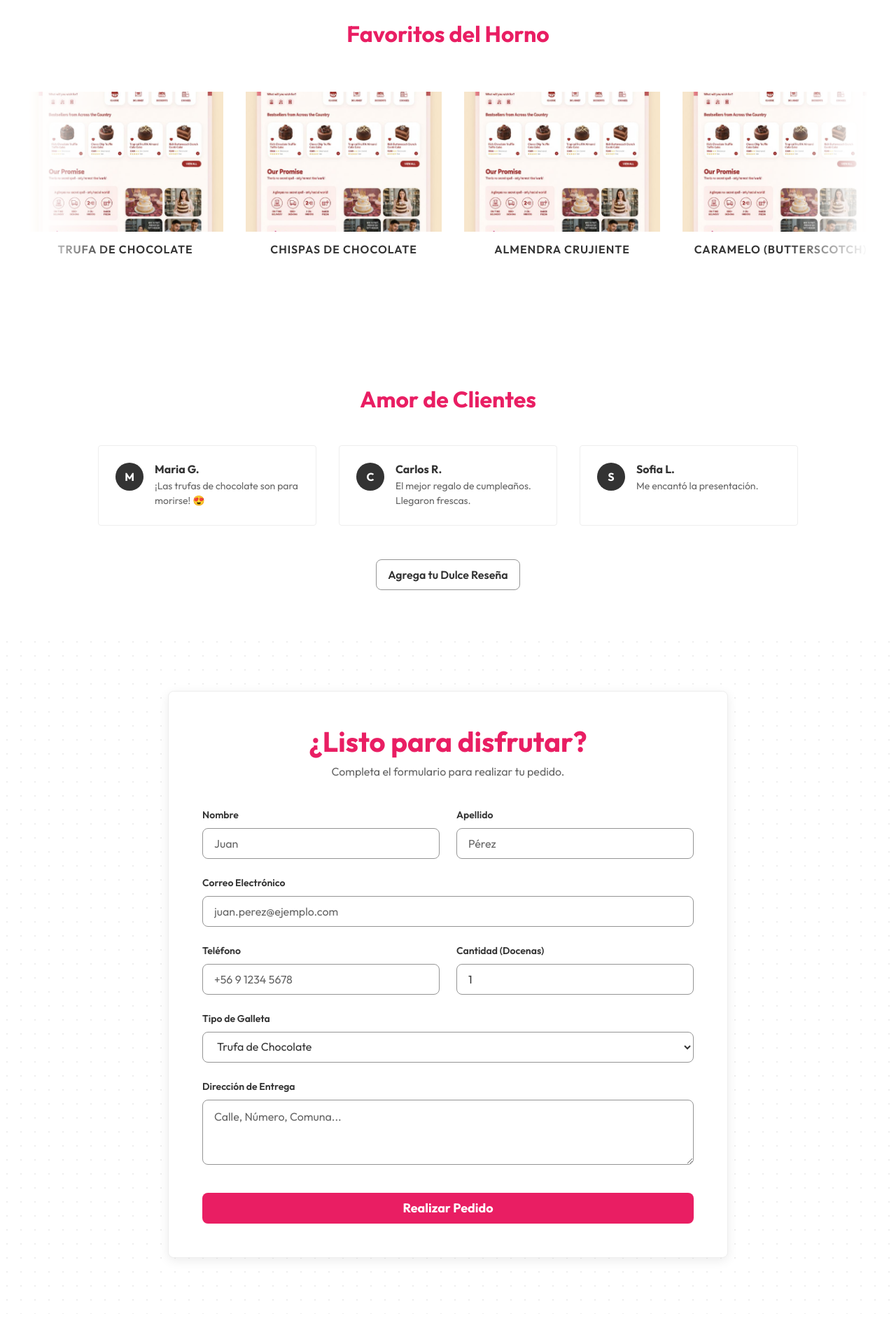
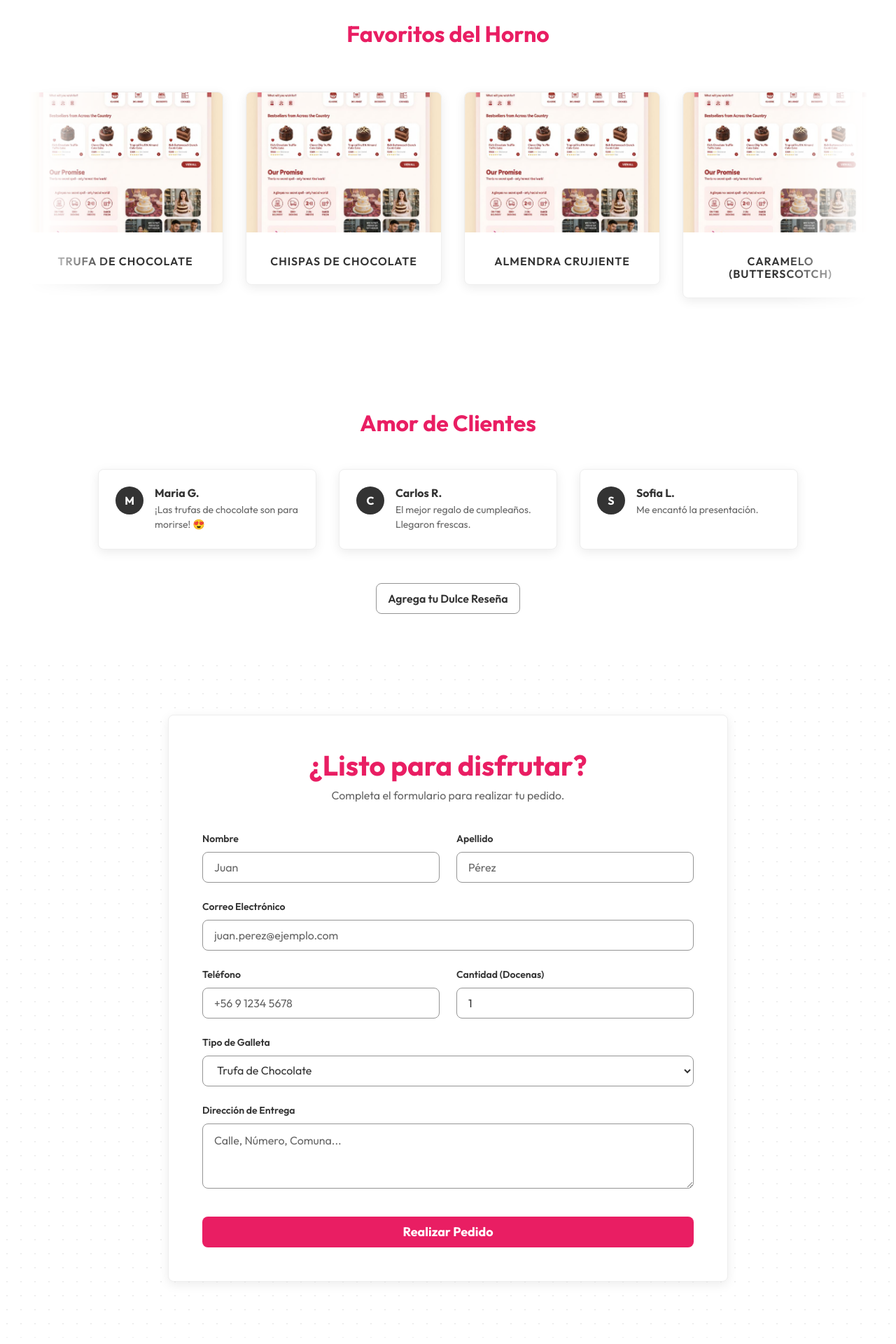
Before and after one commit to pantrux/dino-cookies, a Next.js app: page / in a window 1280 px wide. Shown: the part 840-2760 px from the top of the page at 70% size. Built offline with nearby package versions, Linux system fonts and the light colour scheme.

Commit message:
PR-12: Cards + panels

```diff
--- a/app/globals.css
+++ b/app/globals.css
@@ -162,6 +162,12 @@
   --button-height: var(--control-height);
   --input-height: var(--control-height);
 
+  /* Cards / panels */
+  --card-padding: var(--space-8);
+  --card-radius: var(--radius-md);
+  --card-border: 1px solid var(--border-subtle);
+  --card-shadow: var(--shadow-md);
+
   /* =====================
    * Back-compat tokens (used in existing components)
    * ===================== */
--- a/components/OrderForm.js
+++ b/components/OrderForm.js
@@ -2,6 +2,7 @@
 import { useState } from 'react';
 import styles from './OrderForm.module.css';
 import Button from './ui/Button';
+import Card from './ui/Card';
 import Field from './ui/Field';
 import { Input, Select, Textarea } from './ui/Input';
 
@@ -52,7 +53,7 @@ export default function OrderForm() {
     return (
         <section id="order" className={styles.section}>
             <div className={styles.container}>
-                <div className={styles.wrapper}>
+                <Card className={styles.wrapper}>
                     <div className={styles.header}>
                         <h2 className={styles.title}>¿Listo para disfrutar?</h2>
                         <p className={styles.subtitle}>Completa el formulario para realizar tu pedido.</p>
@@ -100,7 +101,7 @@ export default function OrderForm() {
                             {loading ? 'Enviando...' : 'Realizar Pedido'}
                         </Button>
                     </form>
-                </div>
+                </Card>
             </div>
         </section>
     );
--- a/components/OrderForm.module.css
+++ b/components/OrderForm.module.css
@@ -11,11 +11,7 @@
 }
 
 .wrapper {
-  background: var(--surface-elevated);
-  border-radius: var(--radius-md);
-  box-shadow: var(--shadow-md);
   padding: var(--space-12);
-  border: 1px solid var(--border-subtle);
 }
 
 .header {
--- a/components/ProductCard.js
+++ b/components/ProductCard.js
@@ -1,9 +1,10 @@
 import Image from 'next/image';
 import styles from './ProductCard.module.css';
+import Card from './ui/Card';
 
 export default function ProductCard({ product }) {
     return (
-        <div className={styles.card}>
+        <Card className={styles.card} padding="none">
             <div className={styles.imagePlaceholder}>
                 <Image
                     src={product.image}
@@ -19,6 +20,6 @@ export default function ProductCard({ product }) {
                 <div className={styles.rating}>★★★★★ 5.0</div>
                 <button className={styles.button}>Agregar</button>
             </div>
-        </div>
+        </Card>
     );
 }
--- a/components/ProductCard.module.css
+++ b/components/ProductCard.module.css
@@ -1,13 +1,12 @@
 .card {
-  background: transparent;
-  box-shadow: none;
-  padding: 0;
   text-align: center;
-  border: none;
+  overflow: hidden;
+  transition: transform 120ms ease, box-shadow 120ms ease;
 }
 
 .card:hover {
-  transform: translateY(-5px);
+  transform: translateY(-3px);
+  box-shadow: var(--shadow-lg);
 }
 
 .imagePlaceholder {
@@ -28,7 +27,7 @@
 }
 
 .info {
-  padding: 0 var(--space-4);
+  padding: var(--space-4);
 }
 
 .name {
--- a/components/ReviewSection.js
+++ b/components/ReviewSection.js
@@ -2,6 +2,7 @@
 import { useState } from 'react';
 import styles from './ReviewSection.module.css';
 import Button from './ui/Button';
+import Card from './ui/Card';
 import Field from './ui/Field';
 import { Input, Textarea } from './ui/Input';
 
@@ -32,13 +33,13 @@ export default function ReviewSection() {
                 <h2 className={styles.title}>Amor de Clientes</h2>
                 <div className={styles.grid}>
                     {reviews.map(review => (
-                        <div key={review.id} className={styles.card}>
+                        <Card key={review.id} className={styles.card} padding="sm">
                             <div className={styles.avatar}>{review.user.charAt(0)}</div>
                             <div>
                                 <h4 className={styles.username}>{review.user}</h4>
                                 <p className={styles.text}>{review.text}</p>
                             </div>
-                        </div>
+                        </Card>
                     ))}
                 </div>
 
@@ -53,7 +54,7 @@ export default function ReviewSection() {
                 </div>
 
                 {showForm && (
-                    <form className={styles.form} onSubmit={handleSubmit}>
+                    <Card as="form" className={styles.form} onSubmit={handleSubmit}>
                         <Field label="Tu Nombre" htmlFor="reviewName">
                             <Input id="reviewName" name="name" placeholder="Tu Nombre" required />
                         </Field>
@@ -65,7 +66,7 @@ export default function ReviewSection() {
                             <input type="file" accept="image/*" className={styles.fileInput} />
                         </div>
                         <Button type="submit" fullWidth>Publicar Reseña</Button>
-                    </form>
+                    </Card>
                 )}
             </div>
         </section>
--- a/components/ReviewSection.module.css
+++ b/components/ReviewSection.module.css
@@ -23,13 +23,9 @@
 }
 
 .card {
-  background: var(--surface-elevated);
-  padding: var(--space-6);
-  border-radius: var(--radius-sm);
   display: flex;
   gap: var(--space-4);
   align-items: flex-start;
-  border: 1px solid var(--border-subtle);
 }
 
 .avatar {
@@ -67,10 +63,6 @@
 .form {
   max-width: 500px;
   margin: var(--space-8) auto 0;
-  background: var(--surface-elevated);
-  padding: var(--space-8);
-  border-radius: var(--radius-sm);
-  border: 1px solid var(--border-subtle);
   display: flex;
   flex-direction: column;
   gap: var(--space-4);
--- /dev/null
+++ b/components/ui/Card.js
@@ -0,0 +1,28 @@
+import styles from './Card.module.css';
+
+function cx(...classes) {
+  return classes.filter(Boolean).join(' ');
+}
+
+/**
+ * Card
+ * - surface: elevated | subtle | muted
+ * - padding: none | sm | md (default)
+ */
+export default function Card({
+  as: Component = 'div',
+  children,
+  surface = 'elevated',
+  padding = 'md',
+  className,
+  ...props
+}) {
+  return (
+    <Component
+      className={cx(styles.base, styles[`surface_${surface}`], styles[`pad_${padding}`], className)}
+      {...props}
+    >
+      {children}
+    </Component>
+  );
+}
--- /dev/null
+++ b/components/ui/Card.module.css
@@ -0,0 +1,29 @@
+.base {
+  border: var(--card-border);
+  border-radius: var(--card-radius);
+  box-shadow: var(--card-shadow);
+}
+
+.surface_elevated {
+  background: var(--surface-elevated);
+}
+
+.surface_subtle {
+  background: var(--surface-subtle);
+}
+
+.surface_muted {
+  background: var(--surface-muted);
+}
+
+.pad_none {
+  padding: 0;
+}
+
+.pad_sm {
+  padding: var(--space-6);
+}
+
+.pad_md {
+  padding: var(--card-padding);
+}
```
